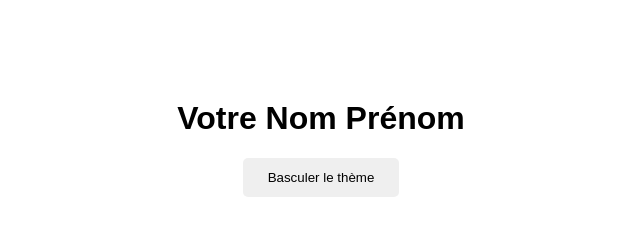
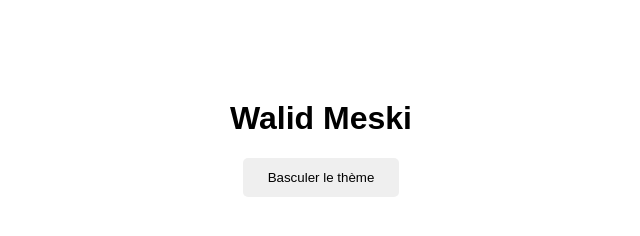
Before and after one commit to walidmk7/revision-workflow-theme, a plain HTML site: page index.html in a window 1280 px wide. Shown: the whole page, without its empty margins (319-959 px from the left). Drawn offline with Linux system fonts and the light colour scheme.

Commit message:
change h1 html

```diff
--- a/index.html
+++ b/index.html
@@ -7,7 +7,7 @@
 </head>
 <body>
 
-<h1>Votre Nom Prénom</h1>
+<h1>Walid Meski</h1>
 
 <button id="theme-toggle">
     Basculer le thème
```
